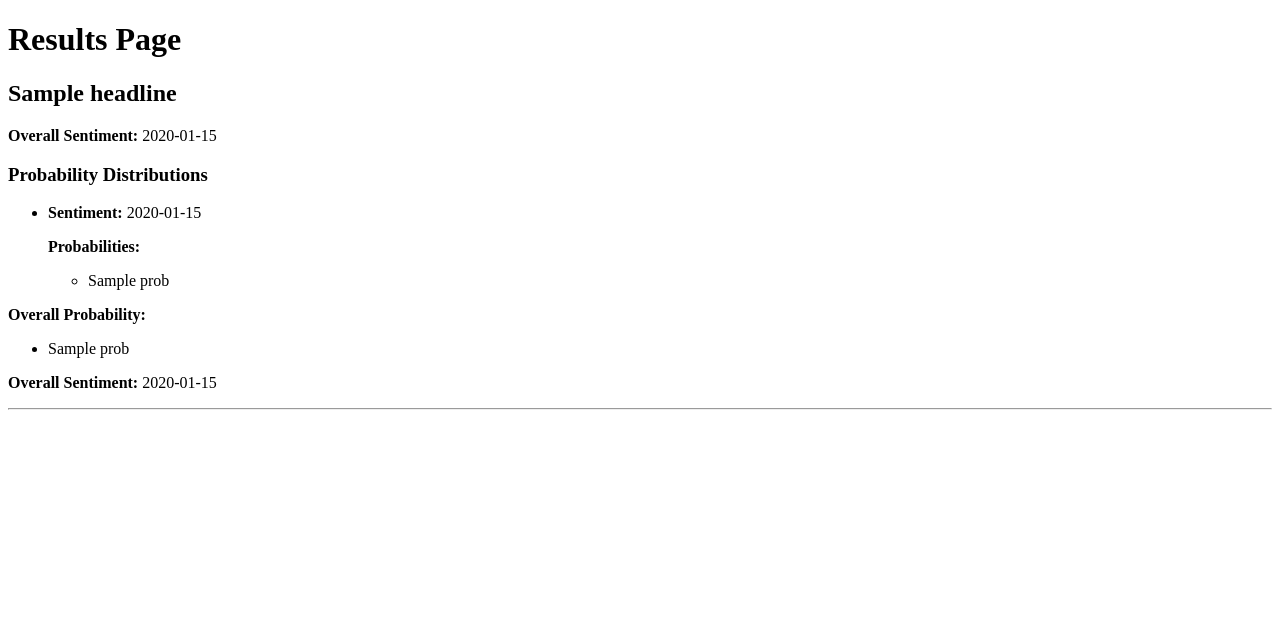
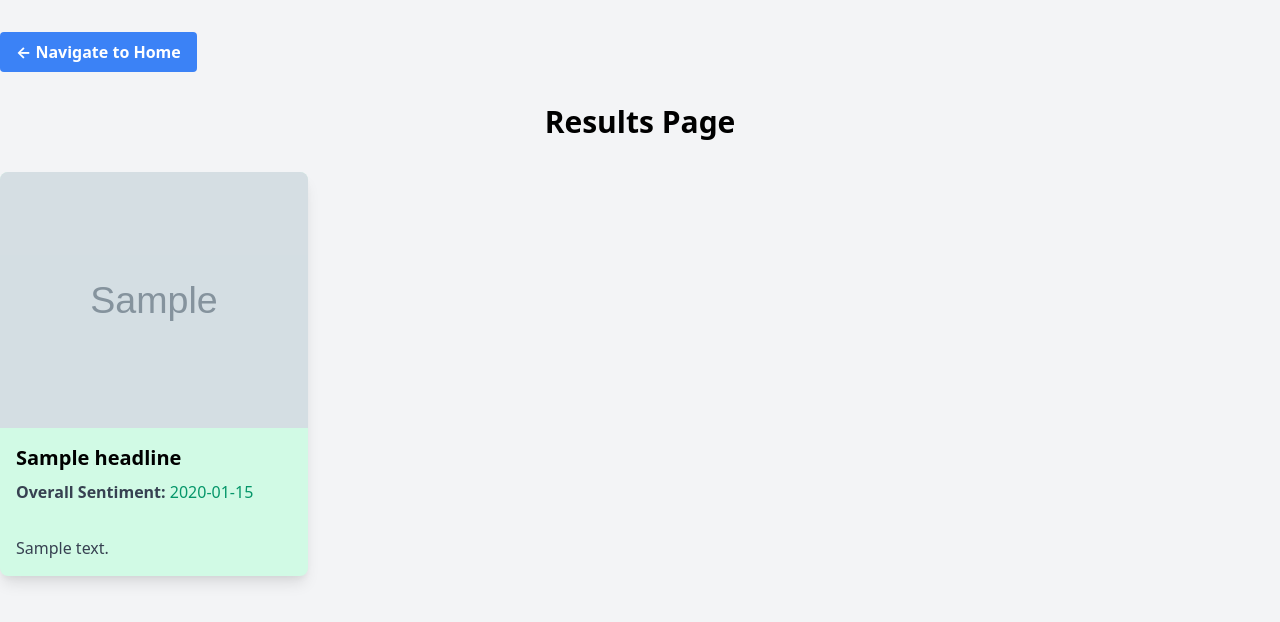
Before and after one commit to rrit5727/sentiment_analysis_project, a Flask app: template templates/results_page.html in a window 1280 px wide. Shown: the top 622 px of the page. Run offline with Flask 3, Linux system fonts and the light colour scheme; the template is opened without the code that fills it: most values are stand-ins (such as "Sample title", 1, 10 or a date in 2020); grey boxes marked "Sample" are stand-in pictures.

Commit message:
Display results in cards, add images, various styling

```diff
--- a/fetch_articles.py
+++ b/fetch_articles.py
@@ -18,7 +18,7 @@ exclude_timezones = ['UTC', 'GMT', 'BST', 'PDT', 'EDT', 'CET', 'AEDT', 'IST', 'J
 # Parameters for the API request
 params = {
     'api-key': api_key,
-    'show-fields': 'body',  # Request to show full article body
+    'show-fields': 'body,thumbnail',  # Request to show full article body and thumbnail
     'order-by': 'newest',  # Order by newest articles
     'production-office': 'aus',  # Filter by Australian edition
     'page-size': 20  # Number of results per page
@@ -40,6 +40,8 @@ def fetch_articles():
             for article in data.get('response', {}).get('results', []):
                 headline = article.get('webTitle', '')
                 body = article.get('fields', {}).get('body', '')
+                image_url = article.get('fields', {}).get('thumbnail', '')  # Fetch thumbnail URL
+                article_url = article.get('webUrl', '')  # Fetch article URL
 
                 # Exclude articles with 'GMT' in the body text or timezones in exclude_timezones
                 exclude_article = any(tz in body for tz in exclude_timezones) or 'GMT' in body
@@ -52,11 +54,16 @@ def fetch_articles():
                     # Create a dictionary for each article
                     article_dict = {
                         'headline': headline,
-                        'full_text': full_text
+                        'full_text': full_text,
+                        'image_url': image_url,  # Include image URL in the dictionary
+                        'article_url': article_url  # Include article URL in the dictionary
                     }
 
                     # Append dictionary to articles list
                     articles_list.append(article_dict)
+
+                    # Print image URL for verification
+                    print(f"Fetched image URL: {image_url}")
 
         else:
             print(f"Request failed with status code {response.status_code}")
--- a/sentiment_analysis.py
+++ b/sentiment_analysis.py
@@ -45,14 +45,15 @@ def get_input_ids_and_attention_mask_chunk(tokens, chunksize=510):
 
     return input_id_chunks, attention_mask_chunks
 
-# Function to perform sentiment analysis
 def analyze_sentiment(articles_list):
     results = []
 
     for article in articles_list:
-        # Extract text and headline
+        # Extract text, headline, and image_url
         text = article['full_text']
         headline = article['headline']
+        image_url = article['image_url']  # Ensure image_url is fetched from fetch_articles
+        article_url = article['article_url']
 
         # Tokenize the text
         tokens = tokenizer.encode_plus(text, add_special_tokens=False, return_tensors='pt')
@@ -101,23 +102,16 @@ def analyze_sentiment(articles_list):
         # Overall predicted sentiment
         overall_sentiment_label = sentiment_labels[predicted_sentiment]
 
-        # Extract entities from the text
-        doc = nlp(text)
-        entities = [ent.text for ent in doc.ents if ent.label_ in ['ORG', 'PERSON', 'GPE']]
-
-        # Count occurrences of each entity
-        entity_counts = Counter(entities)
-        most_common_entities = entity_counts.most_common(2)
-
-        # Create results dictionary
+        # Create results dictionary including image_url
         result_dict = {
             'headline': headline,
             'overall_sentiment': overall_sentiment_label,
+            'image_url': image_url,  # Include image URL in the dictionary
+            'article_url': article_url,
             'chunk_probabilities': chunk_probabilities,
             'chunk_texts': chunk_texts,
             'chunk_sentiments': chunk_sentiments,
             'mean_probabilities': mean_probabilities.tolist(),  # Convert tensor to list for JSON serialization
-            'most_common_entities': most_common_entities
         }
 
         # Append results dictionary to results list
--- a/templates/results_page.html
+++ b/templates/results_page.html
@@ -4,42 +4,68 @@
     <meta charset="UTF-8">
     <meta name="viewport" content="width=device-width, initial-scale=1.0">
     <title>Results Page</title>
+    <!-- Include Tailwind CSS -->
+    <link href="https://cdn.jsdelivr.net/npm/tailwindcss@2.2.19/dist/tailwind.min.css" rel="stylesheet">
+    <!-- Include Alpine.js -->
+    <script src="https://cdn.jsdelivr.net/npm/alpinejs@2.8.2/dist/alpine.min.js" defer></script>
+    <style>
+        /* Additional styles for animation */
+        .card-enter {
+            opacity: 0;
+            transform: translateY(1rem);
+        }
+        .card-enter-active {
+            transition: opacity 0.5s ease, transform 0.5s ease;
+            opacity: 1;
+            transform: translateY(0);
+        }
+    </style>
 </head>
-<body>
-    <h1>Results Page</h1>
+<body class="bg-gray-100">
+    <div class="container mx-auto my-8">
+        <a href="/" class="inline-block bg-blue-500 hover:bg-blue-600 text-white font-bold py-2 px-4 rounded transition duration-300 transform hover:-translate-y-1 hover:shadow-xl">&larr; Navigate to Home</a>
+    </div>
 
-    {% for result in results %}
-    <div>
-        <h2>{{ result.headline }}</h2>
-        <p><strong>Overall Sentiment:</strong> {{ result.overall_sentiment }}</p>
+    <h1 class="text-3xl font-bold text-center my-8">Results Page</h1>
 
-        <h3>Probability Distributions</h3>
+    <div id="results" class="container mx-auto grid grid-cols-1 sm:grid-cols-2 md:grid-cols-3 lg:grid-cols-4 gap-4">
+        {% for result in results %}
+        <div class="max-w-sm rounded-lg overflow-hidden shadow-lg transition duration-300 ease-in-out transform hover:-translate-y-1 hover:shadow-xl
+            {% if result.overall_sentiment == 'negative' %}
+                bg-red-100
+            {% elif result.overall_sentiment == 'neutral' %}
+                bg-gray-100
+            {% else %}
+                bg-green-100
+            {% endif %}
+        " x-data="{ isVisible: false }" x-transition:enter="card-enter" x-transition:enter-start="opacity-0 transform translateY(1rem)" x-transition:enter-end="opacity-100 transform translateY(0)" x-init="setTimeout(() => { isVisible = true }, 100 * {{ loop.index0 }})">
+            <img src="{{ result.image_url }}" alt="Article Image" class="w-full h-64 object-cover object-center opacity-90 hover:opacity-100">
+            <div class="p-4">
+                <h2 class="text-xl font-semibold mb-2"><a href="{{ result.article_url }}" target="_blank">{{ result.headline }}</a></h2>
+                <p class="text-gray-700"><strong>Overall Sentiment:</strong>
+                    {% if result.overall_sentiment == 'negative' %}
+                        <span class="text-red-600">{{ result.overall_sentiment }}</span>
+                    {% elif result.overall_sentiment == 'neutral' %}
+                        <span class="text-gray-600">{{ result.overall_sentiment }}</span>
+                    {% else %}
+                        <span class="text-green-600">{{ result.overall_sentiment }}</span>
+                    {% endif %}
+                </p>
+            </div>
+            <div class="p-4">
+                <p class="text-gray-700">
+                    {{ result.summary }}
+                </p>
+            </div>
+        </div>
+        {% endfor %}
+    </div>
 
-        <ul>
-            {% for chunk_prob in result.chunk_probabilities %}
-            <li>
-                <p><strong>Sentiment:</strong> {{ sentiment_labels[result.chunk_sentiments[loop.index0]] }}</p>
-                <p><strong>Probabilities:</strong></p>
-                <ul>
-                    {% for prob in chunk_prob %}
-                    <li>{{ prob }}</li>
-                    {% endfor %}
-                </ul>
-            </li>
-            {% endfor %}
-        </ul>
-
-        <p><strong>Overall Probability:</strong></p>
-        <ul>
-            {% for prob in result.mean_probabilities %}
-            <li>{{ prob }}</li>
-            {% endfor %}
-        </ul>
-
-        <p><strong>Overall Sentiment:</strong> {{ result.overall_sentiment }}</p> <!-- Moved this line here -->
-
-        <hr>
-    </div>
-    {% endfor %}
+    <script>
+        // Alpine.js initialization
+        document.addEventListener('alpine:init', () => {
+            Alpine.init();
+        });
+    </script>
 </body>
 </html>
```
